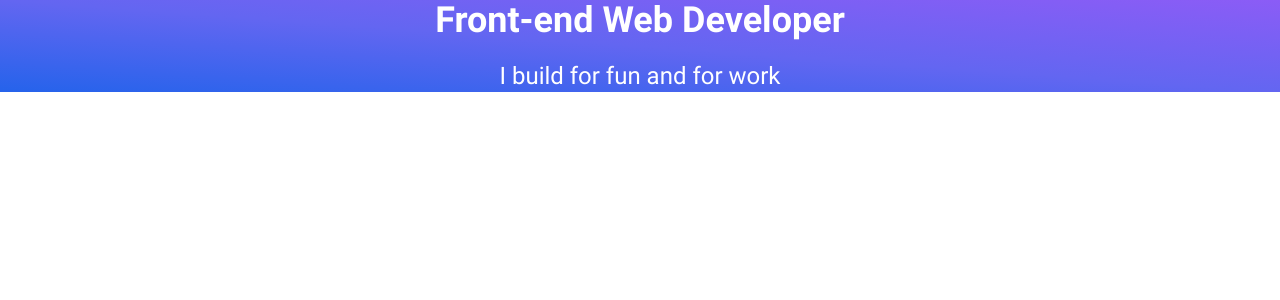
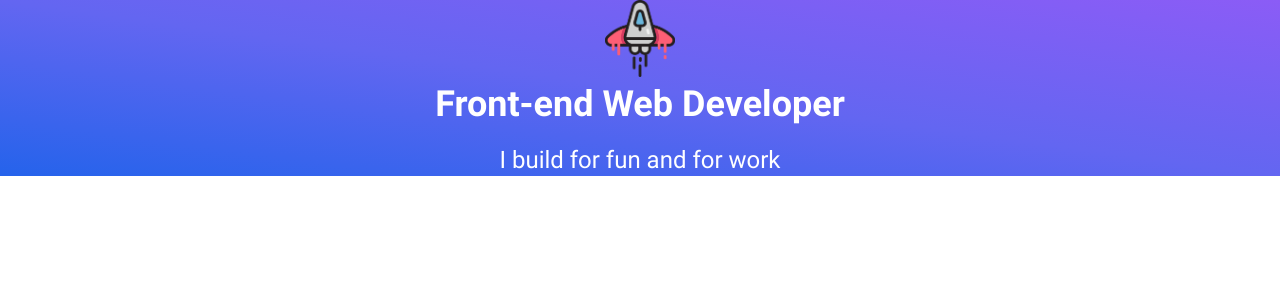
Before and after one commit to cav2008/portfolio-2022, a Next.js app: page / in a window 1280 px wide. Shown: the top 300 px of the page. Built offline with nearby package versions, Linux system fonts and the light colour scheme.

Commit message:
add hero component and path alias config

```diff
--- /dev/null
+++ b/components/molecules/Hero/Hero.jsx
@@ -0,0 +1,18 @@
+import React from 'react';
+import Image from 'next/image';
+
+import starship from '@images/starship.png';
+
+const Hero = () => {
+  return (
+    <section className="bg-gradient-to-tr from-blue-600 via-indigo-500 to-purple-500">
+      <div className="text-center">
+        <Image src={starship} alt="star ship" width="70" height="77" />
+        <h1 className="font-bold text-white text-4xl mb-5">Front-end Web Developer</h1>
+        <p className="text-white text-2xl">I build for fun and for work</p>
+      </div>
+    </section>
+  );
+};
+
+export default Hero;
--- /dev/null
+++ b/components/molecules/Hero/index.js
@@ -0,0 +1 @@
+export { default } from './Hero';
--- a/pages/index.jsx
+++ b/pages/index.jsx
@@ -1,6 +1,6 @@
 import React from 'react';
 import Head from 'next/head';
-import Image from 'next/image';
+import Hero from '@components/molecules/Hero';
 
 export default function Home() {
   return (
@@ -12,12 +12,7 @@ export default function Home() {
       </Head>
 
       <main>
-        <section className="bg-gradient-to-tr from-blue-600 via-indigo-500 to-purple-500">
-          <div>
-            <h1 className="font-bold text-white text-center text-4xl mb-5">Front-end Web Developer</h1>
-            <p className="text-center text-white text-2xl">I build for fun and for work</p>
-          </div>
-        </section>
+        <Hero />
       </main>
 
       <footer></footer>
```
Also changed, not shown: jsconfig.json (added, +9 -0 lines), public/images/starship.png (added).
